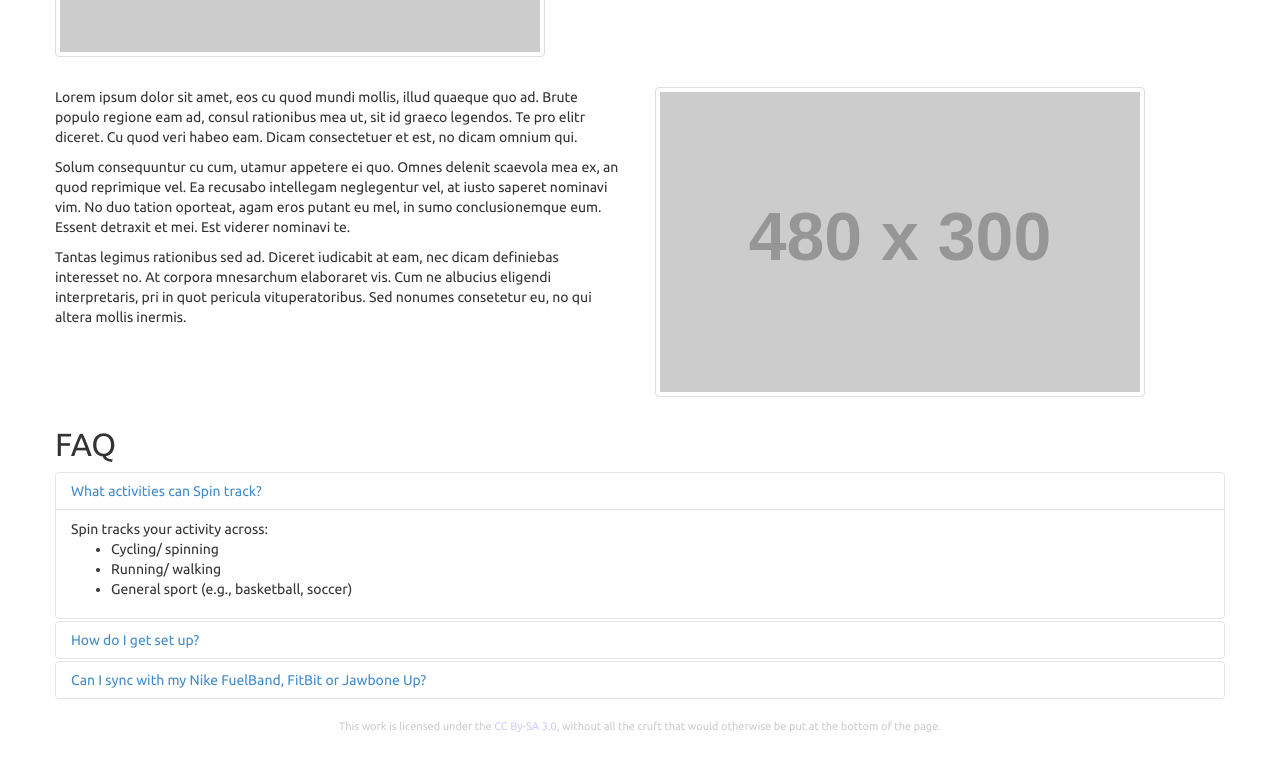
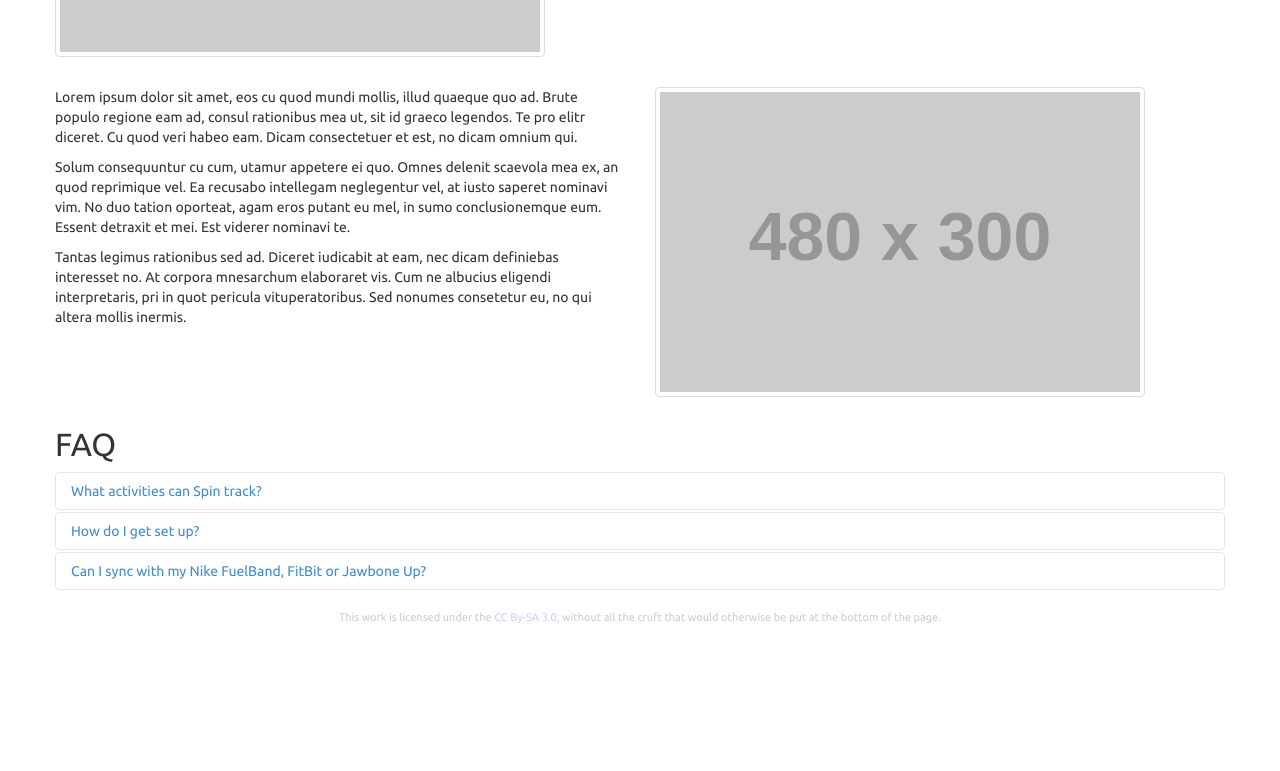
Before and after one commit to pranade/bitstarter, a website: page index.html in a window 1280 px wide. Shown: the part 795-1566 px from the top of the page. After the commit the page ends 1481 px from the top, so only its background shows below. Drawn offline with Linux system fonts and the light colour scheme; placeholder pictures from the web are drawn by us.

Commit message:
updated index.html

```diff
--- a/index.html
+++ b/index.html
@@ -108,7 +108,7 @@
                 What activities can Spin track?
               </a>
             </div>
-            <div id="collapseOne" class="accordion-body collapse in">
+            <div id="collapseOne" class="accordion-body collapse">
               <div class="accordion-inner">
                 Spin tracks your activity across:
                 <ul>
```
